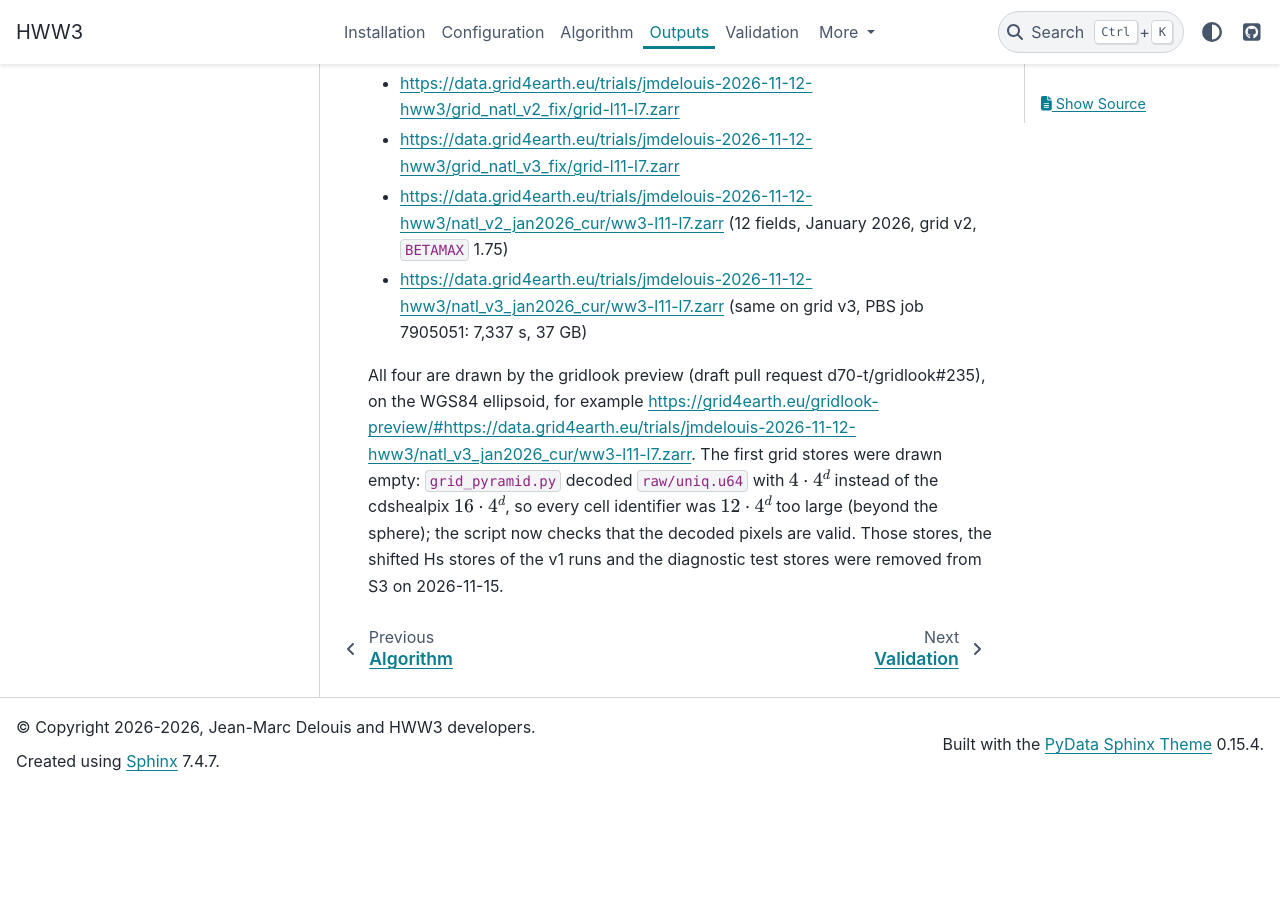
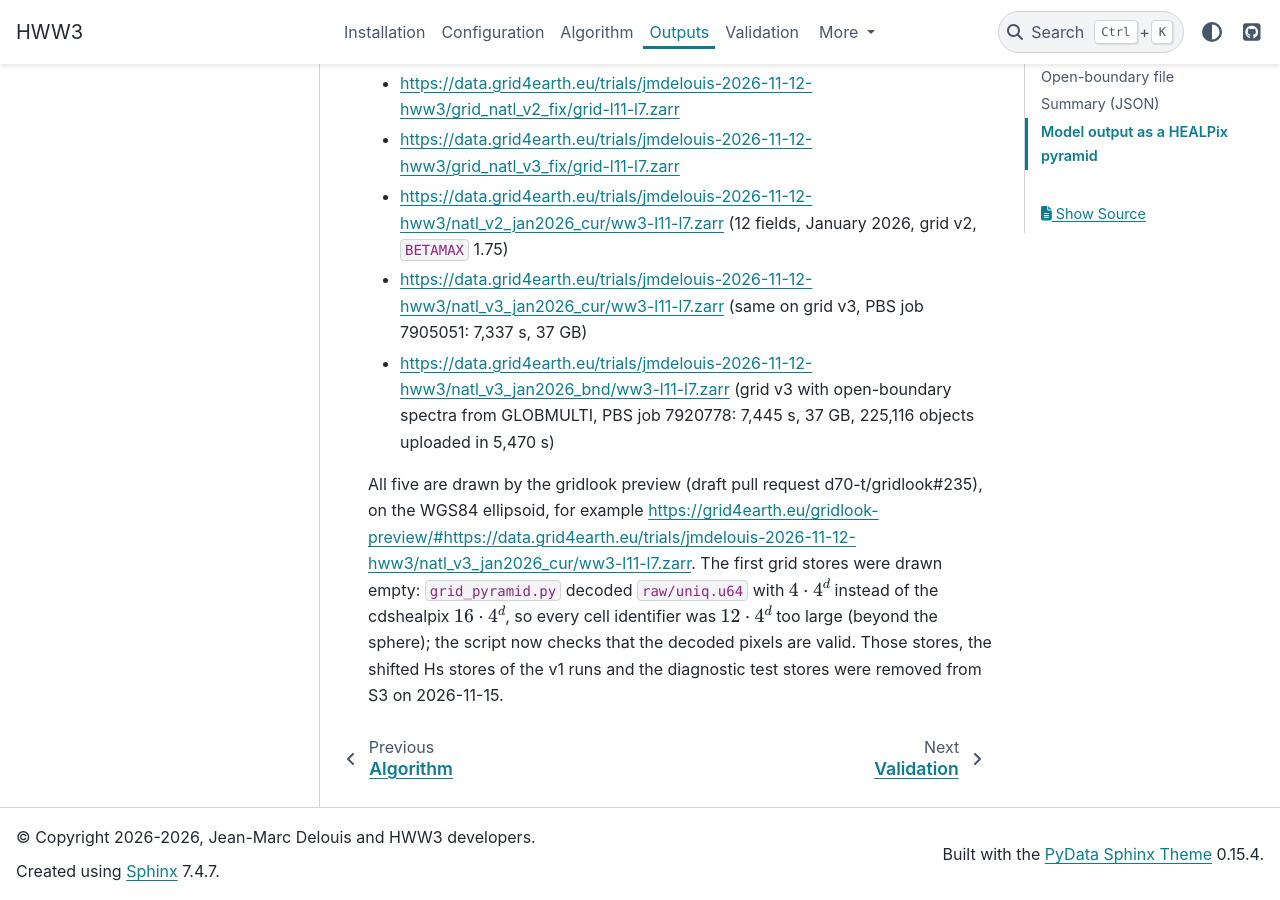
Before and after one commit to jmdelouis/HWW3, a Sphinx documentation site: the page built from docs/outputs.md, in a window 1280 px wide and 900 px high, scrolled down 3772 px. Built offline with Sphinx 7.4.7 and the PyData theme 0.15.4, drawn with Linux system fonts in a browser that asks for light colours; before the commit the page ends 4563 px from its top, so only the background shows below that.

Commit message:
List in docs/outputs.md the 12-field pyramid of the January 2026 grid-v3 run with open-boundary spectra (PBS job 7920778, 7,445 s, 37 GB), uploaded to the S3 trials prefix as 225,116 objects in 5,470 s
Co-Authored-By: Claude Opus 5.5 <noreply@anthropic.com>

```diff
--- a/docs/outputs.md
+++ b/docs/outputs.md
@@ -134,8 +134,11 @@ Stores on S3 (trials, can be removed at any time):
   (12 fields, January 2026, grid v2, `BETAMAX` 1.75)
 - <https://data.grid4earth.eu/trials/jmdelouis-2026-11-12-hww3/natl_v3_jan2026_cur/ww3-l11-l7.zarr>
   (same on grid v3, PBS job 7905051: 7,337 s, 37 GB)
+- <https://data.grid4earth.eu/trials/jmdelouis-2026-11-12-hww3/natl_v3_jan2026_bnd/ww3-l11-l7.zarr>
+  (grid v3 with open-boundary spectra from GLOBMULTI, PBS job 7920778:
+  7,445 s, 37 GB, 225,116 objects uploaded in 5,470 s)
 
-All four are drawn by the gridlook preview (draft pull request
+All five are drawn by the gridlook preview (draft pull request
 d70-t/gridlook#235), on the WGS84 ellipsoid, for example
 <https://grid4earth.eu/gridlook-preview/#https://data.grid4earth.eu/trials/jmdelouis-2026-11-12-hww3/natl_v3_jan2026_cur/ww3-l11-l7.zarr>.
 The first grid stores were drawn empty: `grid_pyramid.py` decoded
```
